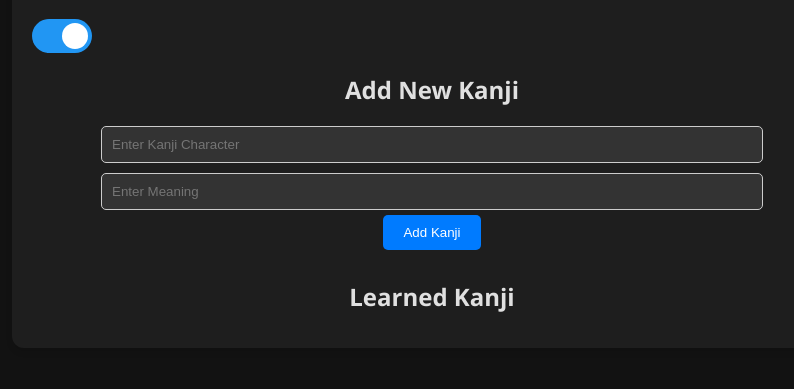
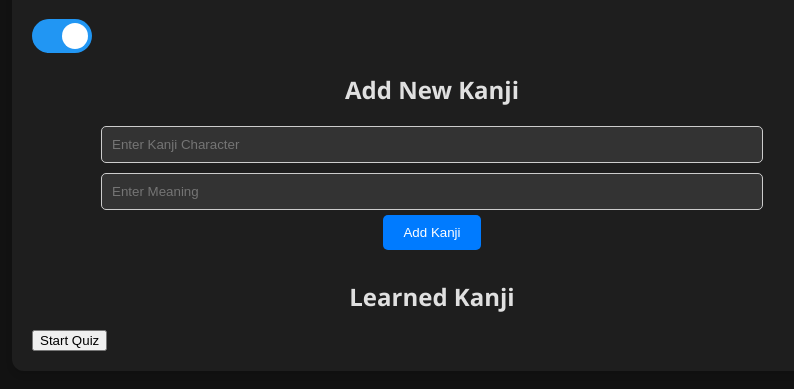
Before and after one commit to Ezra-test/KanjiTest, a plain HTML site: page index.html in a window 1280 px wide. Shown: the part 107-496 px from the top of the page, without its empty margins (208-1002 px from the left). Drawn offline with Linux system fonts and the light colour scheme.

Commit message:
Update index.html

```diff
--- a/index.html
+++ b/index.html
@@ -30,6 +30,9 @@
       <h2>Learned Kanji</h2>
       <div id="kanji-cards-container"></div>
     </section>
+
+    <!-- Quiz Button -->
+    <button id="start-quiz-btn">Start Quiz</button>
   </div>
 
   <script src="script.js"></script>
```
